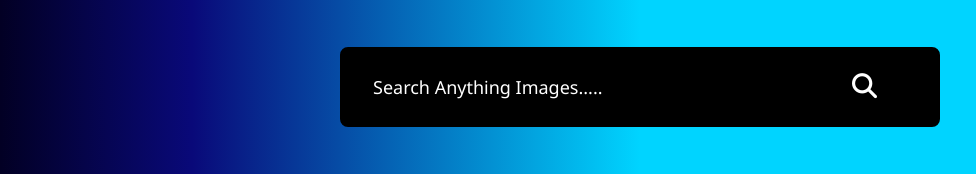
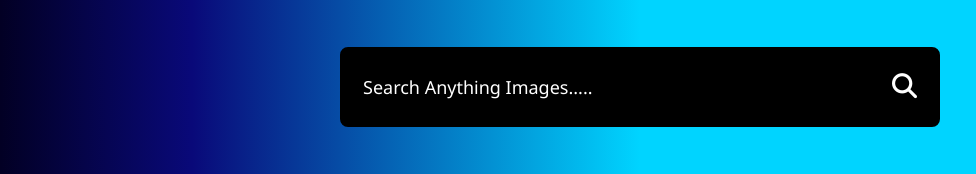
Before and after one commit to Veer123-code/imageSearch_Engine, a plain HTML site: page index.html in a window 1280 px wide. Shown: the part 146-320 px from the top of the page, without its empty margins (0-976 px from the left). Drawn offline with Linux system fonts and the light colour scheme.

Commit message:
change one added

```diff
--- a/style.css
+++ b/style.css
@@ -33,11 +33,11 @@ form input{
     outline: 0;
     background:#000;
     color: #fff;
-    padding: 0 30px;
+    padding: 0 20px;
     font-size: 18px;
 }
 form button{
-    padding: 0% 30px;
+    padding: 0% 10px;
     height: 100%;
     /* background:#ff3929; */
     color:#fff;
@@ -50,7 +50,7 @@ form button{
     background: transparent;
 }
 form i{
-    padding: 0% 30px;
+    padding: 0% 10px;
     cursor: pointer;
     font-size: 25px;
     color: #fff;
```
